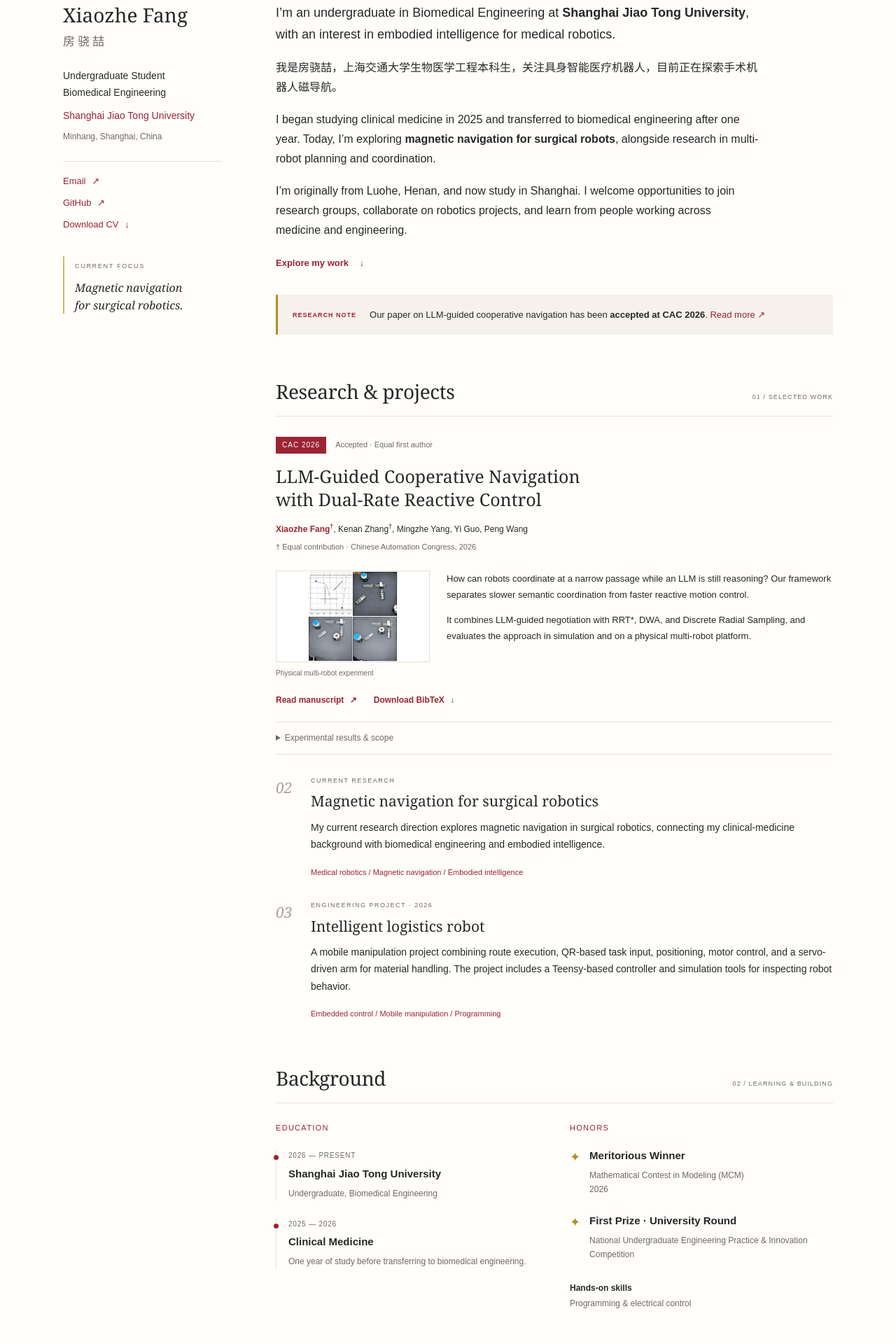
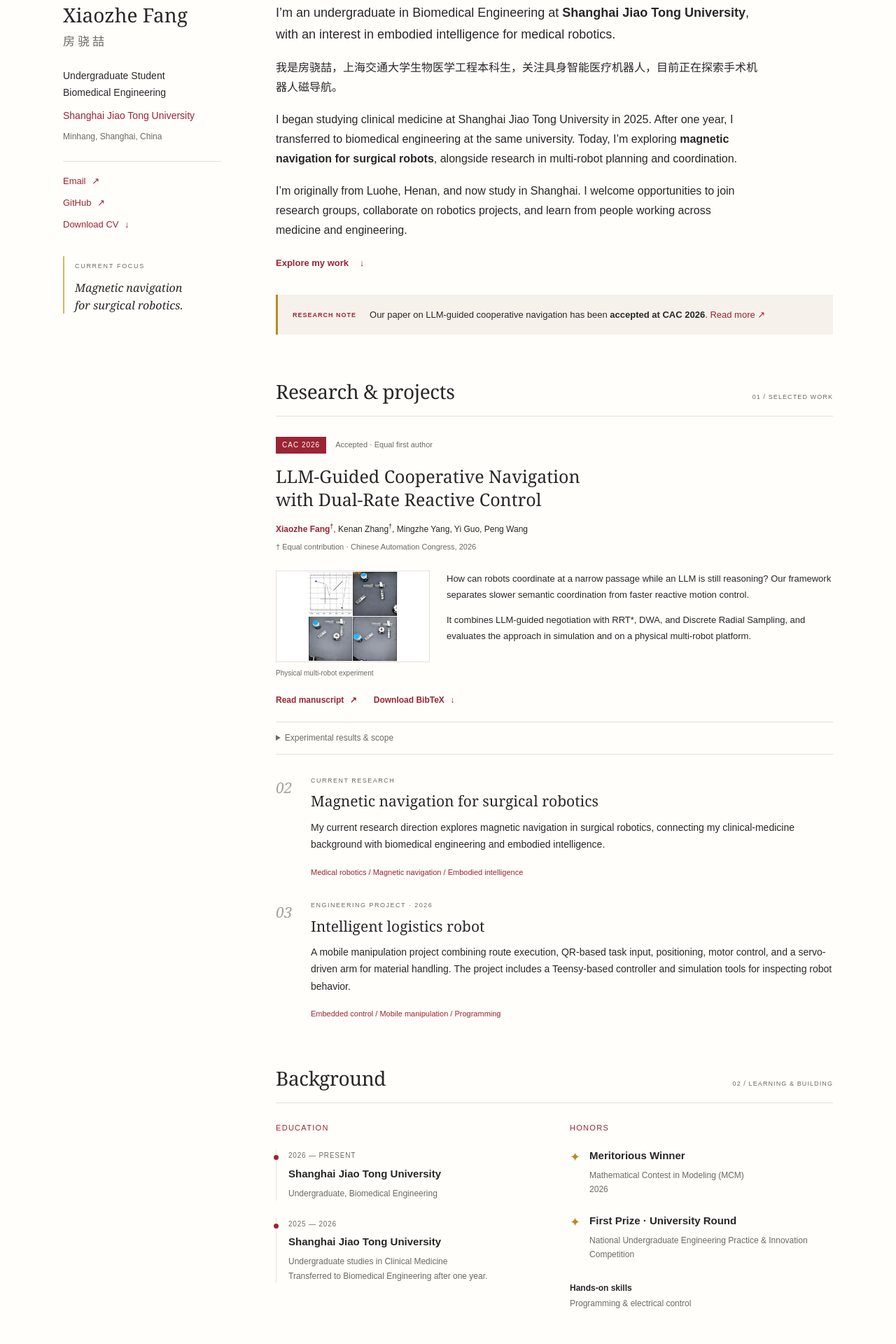
Before and after one commit to Abraham0206/Abraham0206.github.io, a plain HTML site: page index.html in a window 1280 px wide. Shown: the part 300-2220 px from the top of the page at 70% size. Drawn offline with Linux system fonts and the light colour scheme.

Commit message:
Clarify SJTU clinical medicine education in homepage and CV

```diff
--- a/index.html
+++ b/index.html
@@ -60,7 +60,7 @@
         <h1 id="intro-title">Hi, I’m Xiaozhe.<br><span>From medicine to robotics.</span></h1>
         <p class="lead">I’m an undergraduate in Biomedical Engineering at <strong>Shanghai Jiao Tong University</strong>, with an interest in embodied intelligence for medical robotics.</p>
         <p lang="zh-CN">我是房骁喆，上海交通大学生物医学工程本科生，关注具身智能医疗机器人，目前正在探索手术机器人磁导航。</p>
-        <p>I began studying clinical medicine in 2025 and transferred to biomedical engineering after one year. Today, I’m exploring <strong>magnetic navigation for surgical robots</strong>, alongside research in multi-robot planning and coordination.</p>
+        <p>I began studying clinical medicine at Shanghai Jiao Tong University in 2025. After one year, I transferred to biomedical engineering at the same university. Today, I’m exploring <strong>magnetic navigation for surgical robots</strong>, alongside research in multi-robot planning and coordination.</p>
         <p>I’m originally from Luohe, Henan, and now study in Shanghai. I welcome opportunities to join research groups, collaborate on robotics projects, and learn from people working across medicine and engineering.</p>
         <a class="text-link" href="#research">Explore my work <span aria-hidden="true">↓</span></a>
         <div class="news"><span class="news-tag">RESEARCH NOTE</span><p>Our paper on LLM-guided cooperative navigation has been <strong>accepted at CAC 2026</strong>. <a href="#publication">Read more <span aria-hidden="true">↗</span></a></p></div>
@@ -82,7 +82,7 @@
       </section>
       <section id="background" aria-labelledby="background-title">
         <div class="section-title"><h2 id="background-title">Background</h2><span>02 / LEARNING & BUILDING</span></div>
-        <div class="background-grid"><div><h3 class="subheading">Education</h3><div class="timeline-item"><span class="year">2026 — PRESENT</span><h4>Shanghai Jiao Tong University</h4><p>Undergraduate, Biomedical Engineering</p></div><div class="timeline-item"><span class="year">2025 — 2026</span><h4>Clinical Medicine</h4><p>One year of study before transferring to biomedical engineering.</p></div></div>
+        <div class="background-grid"><div><h3 class="subheading">Education</h3><div class="timeline-item"><span class="year">2026 — PRESENT</span><h4>Shanghai Jiao Tong University</h4><p>Undergraduate, Biomedical Engineering</p></div><div class="timeline-item"><span class="year">2025 — 2026</span><h4>Shanghai Jiao Tong University</h4><p>Undergraduate studies in Clinical Medicine<br>Transferred to Biomedical Engineering after one year.</p></div></div>
         <div><h3 class="subheading">Honors</h3><div class="honor"><span class="honor-mark" aria-hidden="true">✦</span><div><h4>Meritorious Winner</h4><p>Mathematical Contest in Modeling (MCM)<br>2026</p></div></div><div class="honor"><span class="honor-mark" aria-hidden="true">✦</span><div><h4>First Prize · University Round</h4><p>National Undergraduate Engineering Practice & Innovation Competition</p></div></div><p class="skill-line"><strong>Hands-on skills</strong><br>Programming & electrical control</p></div></div>
       </section>
       <section class="beyond" aria-labelledby="beyond-title"><div class="section-title"><h2 id="beyond-title">Beyond the lab</h2><span>03 / A LITTLE MORE</span></div><p>Outside my studies, I enjoy playing the <strong>violin</strong> and <strong>basketball</strong>. I’m always happy to meet new people, whether through research, music, or a game on the court.</p></section>
--- a/sitemap.xml
+++ b/sitemap.xml
@@ -2,6 +2,6 @@
 <urlset xmlns="http://www.sitemaps.org/schemas/sitemap/0.9">
   <url>
     <loc>https://abraham0206.github.io/</loc>
-    <lastmod>2026-11-04</lastmod>
+    <lastmod>2026-11-12</lastmod>
   </url>
 </urlset>
```
Also changed, not shown: 1 other file.
